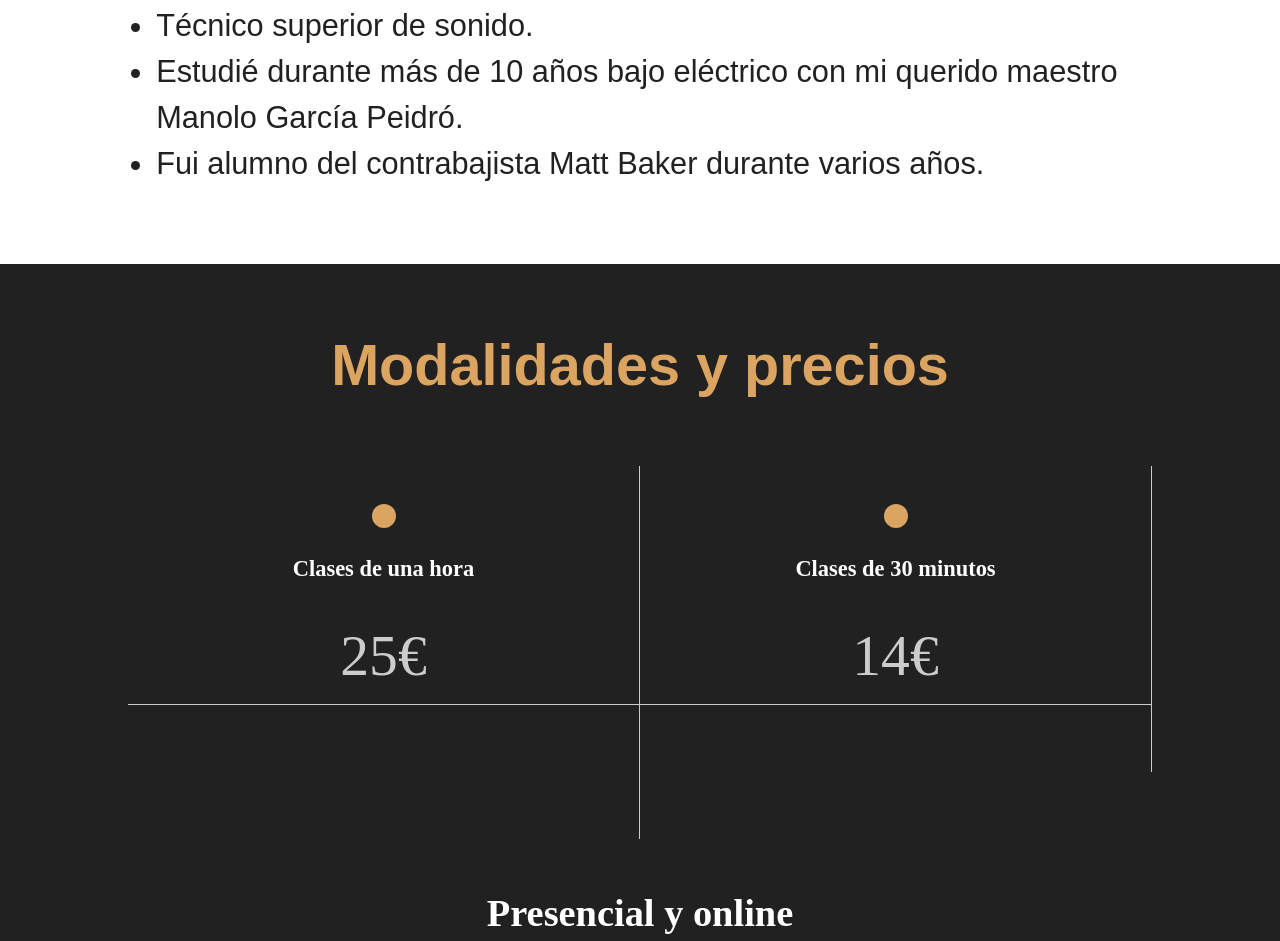
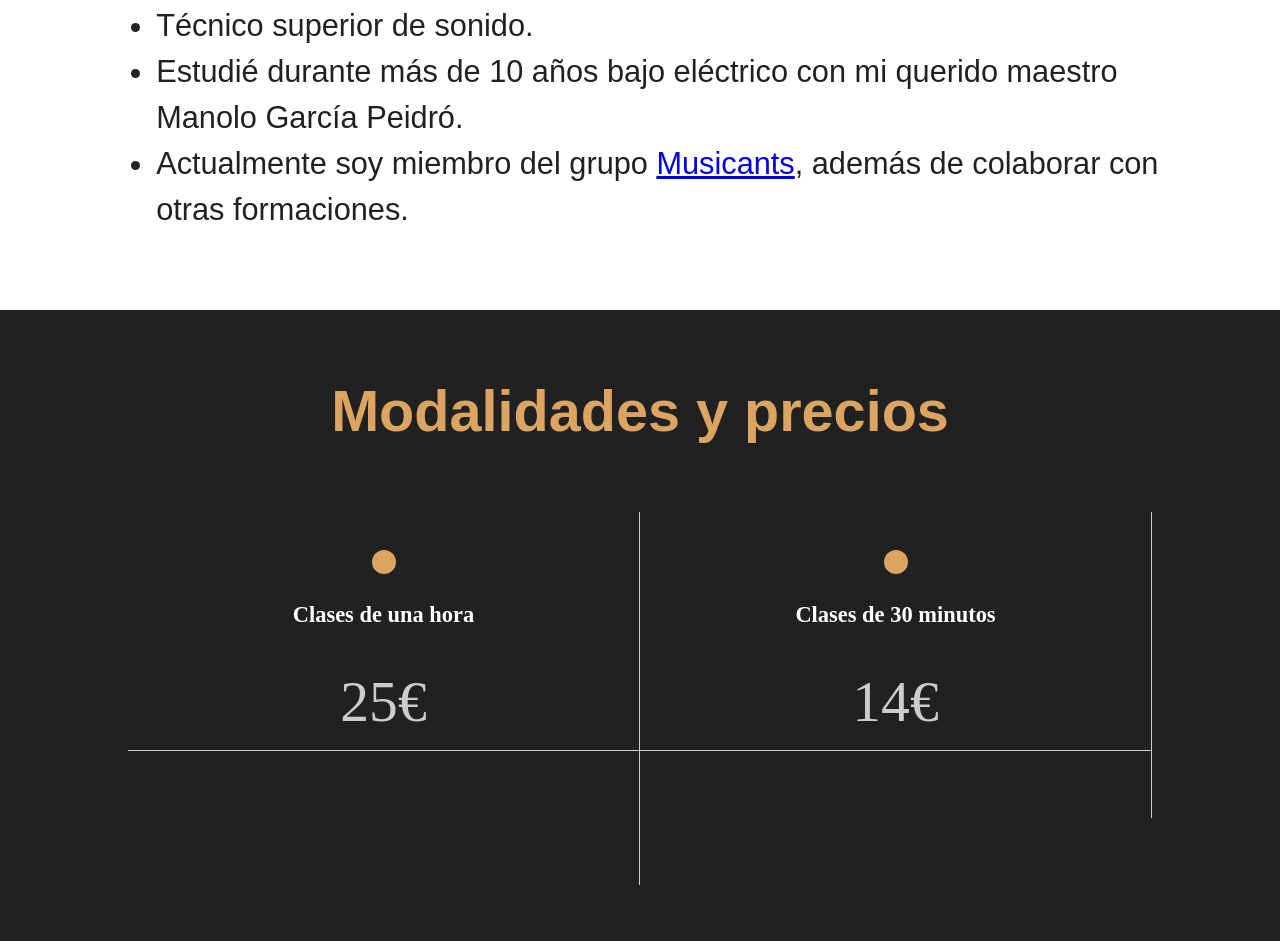
Before and after one commit to barralides/pau-gimeno, a website: page index.html in a window 1280 px wide. Shown: the part 2867-3808 px from the top of the page. Drawn offline with Linux system fonts and the light colour scheme; files whose address does not match are found by name; a web font is replaced by a local one.

Commit message:
change bio

```diff
--- a/index.html
+++ b/index.html
@@ -186,7 +186,7 @@
             <li itemscope itemtype="http://schema.org/EducationalOccupationalCredential"><span itemprop="name">Título profesional de contrabajo por el Conservatorio Profesional de Música Valencia.</span></li>
             <li itemscope itemtype="http://schema.org/EducationalOccupationalCredential"><span itemprop="name">Técnico superior de sonido.</span></li>
             <li>Estudié durante más de 10 años bajo eléctrico con mi querido maestro <span itemprop="alumniOf">Manolo García Peidró</span>.</li>
-            <li>Fui alumno del contrabajista <span itemprop="alumniOf">Matt Baker</span> durante varios años.</li>
+            <li>Actualmente soy miembro del grupo <a href="https://open.spotify.com/album/1DoiNqFQ4BAMO14GU34tHU?si=u4LyHoq4QuihHWzgQ12Ljg&nd=1&dlsi=3655bb3d9c3d4ac2">Musicants</a>, además de colaborar con otras formaciones.</li>
           </ul>
         </article>
       </section>
```
